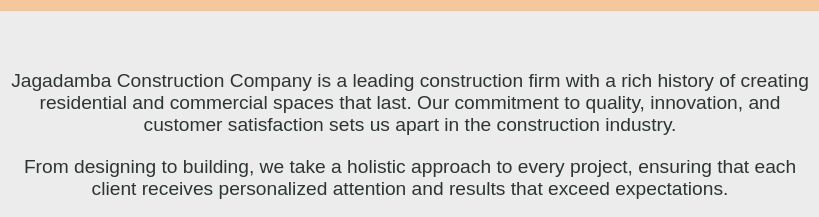
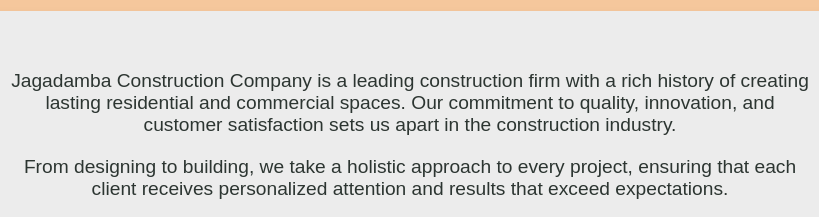
Before and after one commit to Sharanbabu1/Jagadamba-Construction-Company-_MSD424PER1, a website: page src/about.html in a window 1280 px wide. Shown: the part 235-452 px from the top of the page, 230-1049 px from the left. Drawn offline with Linux system fonts and the light colour scheme.

Commit message:
Update about.html

```diff
--- a/src/about.html
+++ b/src/about.html
@@ -85,8 +85,7 @@
             <h2>Who We Are</h2>
             <div class="about-content">
                 <p>
-                    Jagadamba Construction Company is a leading construction firm with a rich history of creating residential and commercial
-                    spaces that last. Our commitment to quality, innovation, and customer satisfaction sets us apart in the construction industry.
+                    Jagadamba Construction Company is a leading construction firm with a rich history of creating lasting residential and commercial spaces. Our commitment to quality, innovation, and customer satisfaction sets us apart in the construction industry.
                 </p>
                 <p>
                     From designing to building, we take a holistic approach to every project, ensuring that each client receives
```
